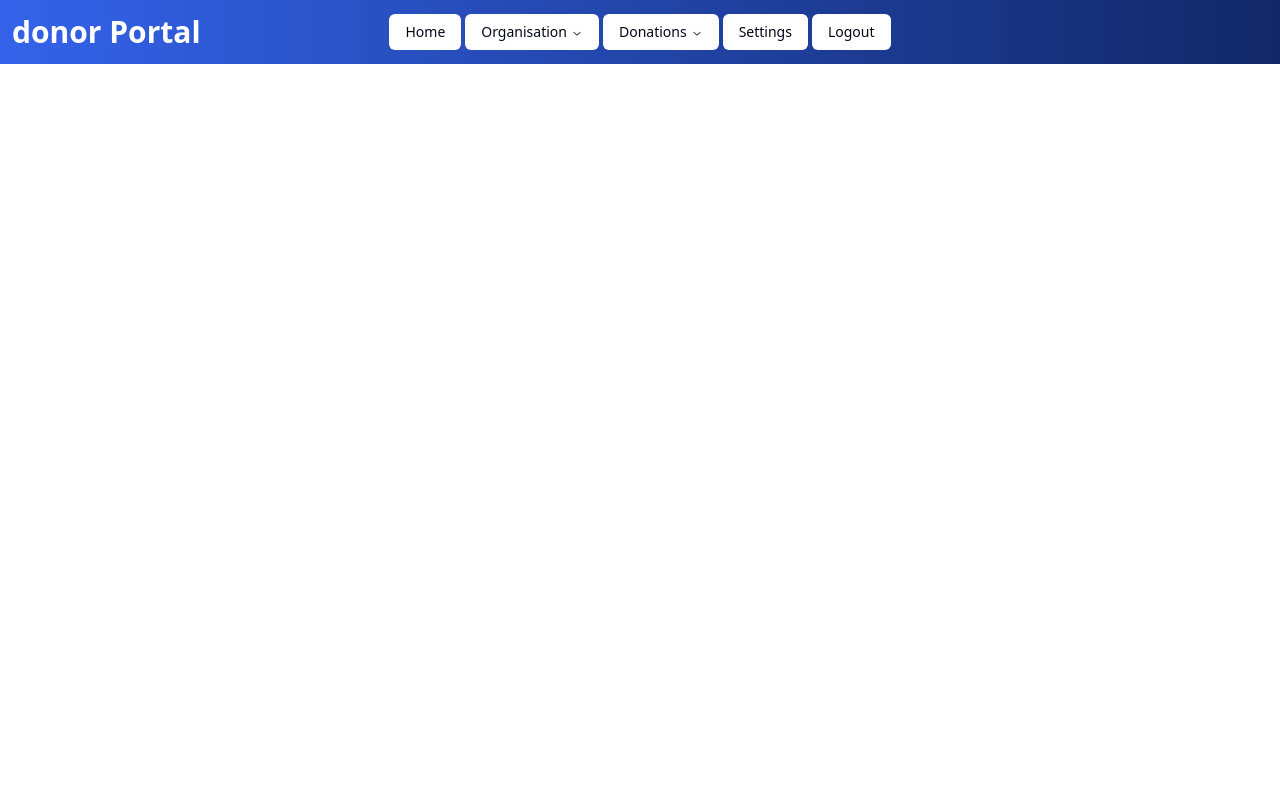
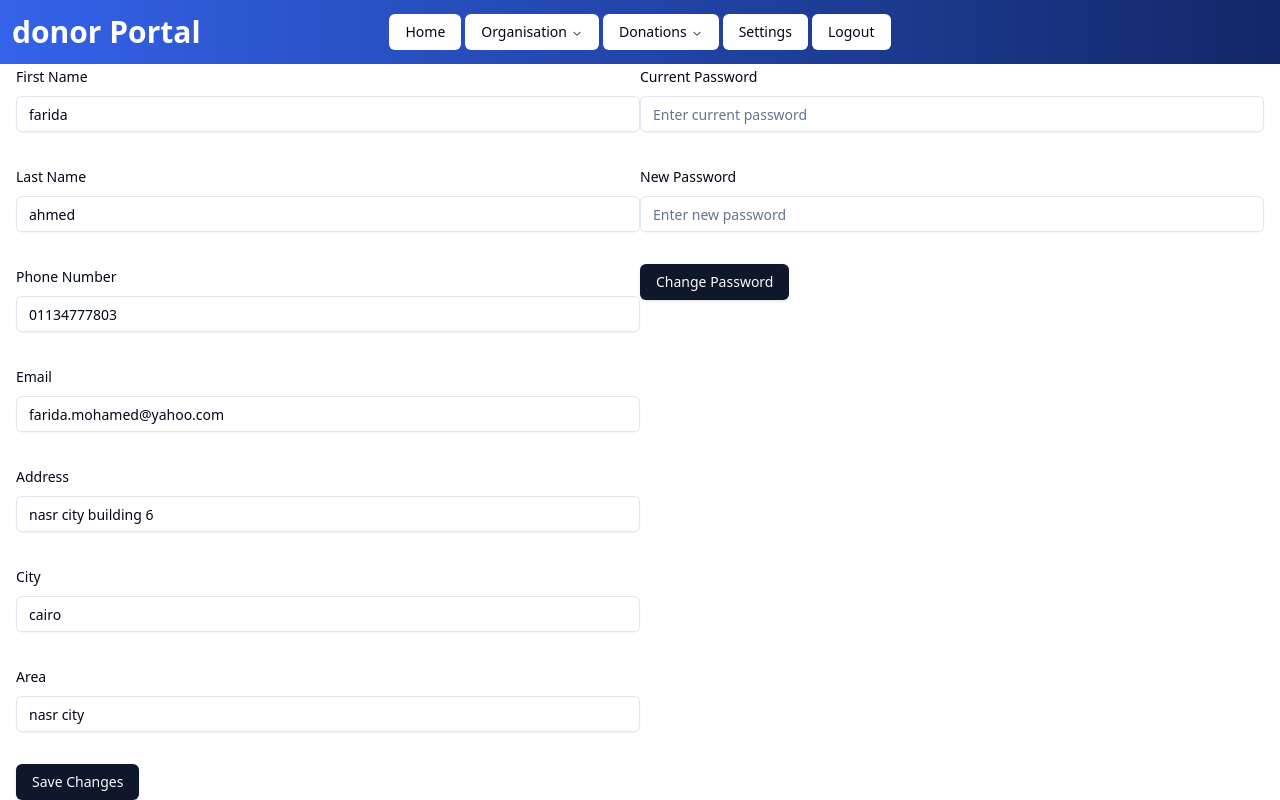
Before and after one commit to DottierDark/TempleSE, a React (Vite) app: page /donor/settings in a window 1280 px wide. Built offline with nearby package versions, Linux system fonts and the light colour scheme.

Commit message:
feat: styling details fields

```diff
--- a/src/App.tsx
+++ b/src/App.tsx
@@ -21,10 +21,11 @@ import DonorRequestsDetails from './Pages/Admin/Details/DonorRequestsDetails';
 import OrganizationRequestsDetails from './Pages/Admin/Details/OrganizationRequestsDetails';
 import Toy from './Pages/Donor/Details/Toy';
 import AccountSettings from './Pages/Admin/Views/AccountSettings';
-import DonorAccountSettings from './Pages/Donor/Views/AccountSettings';
+import DonorAccountSettings from './Pages/Donor/Views/DonorSettings';
 import Fulfilled from './Pages/Organisation/Views/Fulfilled';
 import Org from './Pages/Donor/Views/Org';
 import Teaching from './Pages/Donor/Views/TeacherPosts';
+import DonorSettings from './Pages/Donor/Views/DonorSettings';
 
 function App() {
 	return (
@@ -66,10 +67,7 @@ function App() {
 				<Route path="/donor/toy/" element={<Toy />} />
 				<Route path="/donor/clothes" element={<Clothes />} />
 				<Route path="/donor/food" element={<Food />} />
-				<Route
-					path="/donor/AccountSettings"
-					element={<DonorAccountSettings />}
-				/>
+				<Route path="/donor/settings" element={<DonorSettings />} />
 				<Route path="/donor/medical-supplies" element={<MedicalSupplies />} />
 				<Route path="/donor/school-supplies" element={<SchoolSupplies />} />
 				<Route path="/donor/blood-donation" element={<Blood />} />
--- a/src/Components/TopBar.tsx
+++ b/src/Components/TopBar.tsx
@@ -138,7 +138,7 @@ export default function TopBar() {
 		{
 			name: "Settings",
 			key: "settings",
-			href: `/${type}/AccountSettings`,
+			href: `/${type}/settings`,
 		},
 		{
 			name: "Logout",
--- a/src/Components/details/fields/ImageField.tsx
+++ b/src/Components/details/fields/ImageField.tsx
@@ -53,8 +53,8 @@ export default function ImageField({
 					) : (
 						image
 					)}
+					<FormDescription>{description}</FormDescription>
 					{addEditMode && <FormMessage />}
-					<FormDescription>{description}</FormDescription>
 				</FormItem>
 			)}
 		/>
--- a/src/Components/details/fields/MapField.tsx
+++ b/src/Components/details/fields/MapField.tsx
@@ -47,7 +47,7 @@ export default function MapField({
 				control={form.control}
 				name={name}
 				render={({ field }) => (
-					<FormItem>
+					<FormItem className="flex flex-col h-[400px]">
 						<FormLabel>{label}</FormLabel>
 						<FormControl>
 							<Input
@@ -59,7 +59,7 @@ export default function MapField({
 							{map}
 						</FormControl>
 						<FormDescription>{description}</FormDescription>
-						<FormMessage />
+						{addEditMode && <FormMessage />}
 					</FormItem>
 				)}
 			/>
--- a/src/Components/details/fields/NumberField.tsx
+++ b/src/Components/details/fields/NumberField.tsx
@@ -35,7 +35,7 @@ export default function NumberField({
 			control={form.control}
 			name={name}
 			render={({ field }) => (
-				<FormItem className="flex flex-col">
+				<FormItem className="flex flex-col h-[120px]">
 					<FormLabel>{label}</FormLabel>
 					{addEditMode ? (
 						<>
@@ -53,8 +53,8 @@ export default function NumberField({
 							{value}
 						</span>
 					)}
+					<FormDescription>{description}</FormDescription>
 					{addEditMode && <FormMessage />}
-					<FormDescription>{description}</FormDescription>
 				</FormItem>
 			)}
 		/>
--- a/src/Components/details/fields/TextField.tsx
+++ b/src/Components/details/fields/TextField.tsx
@@ -35,7 +35,7 @@ export default function TextField({
 			control={form.control}
 			name={name}
 			render={({ field }) => (
-				<FormItem className="flex flex-col">
+				<FormItem className="flex flex-col h-[120px]">
 					<FormLabel>{label}</FormLabel>
 					{addEditMode ? (
 						<>
@@ -53,8 +53,8 @@ export default function TextField({
 							{value}
 						</span>
 					)}
+					<FormDescription>{description}</FormDescription>
 					{addEditMode && <FormMessage />}
-					<FormDescription>{description}</FormDescription>
 				</FormItem>
 			)}
 		/>
--- a/src/Pages/Donor/Views/AccountSettings.tsx
+++ b/src/Pages/Donor/Views/DonorSettings.tsx
@@ -17,39 +17,39 @@ import {
 import { Input } from '../../../Components/shadcn/ui/input';
 
 const formSchema = z.object({
-	currentPassword: z.string().min(6, {
+	current_password: z.string().min(6, {
 		message: 'Password must be at least 6 characters.',
 	}),
-	newPassword: z.string().min(6, {
+	new_password: z.string().min(6, {
 		message: 'New password must be at least 6 characters.',
 	}),
 });
 
 const formInfoSchema = z.object({
-	firstName: z.string().min(2, {
-		message: 'First name must be at least 2 characters.',
+	first_name: z.string().min(2, {
+		message: 'First name must be at least 3 characters.',
 	}),
 	lastName: z.string().min(2, {
-		message: 'Last name must be at least 2 characters.',
+		message: 'Last name must be at least 3 characters.',
 	}),
 	phoneNumber: z.string().min(8, {
-		message: 'Phone number must be at least 8 characters.',
+		message: 'Phone number must be at least 11 characters.',
 	}),
 	email: z.string().email({
 		message: 'Invalid email format.',
 	}),
 	address: z.string().min(2, {
-		message: 'Address must be at least 2 characters.',
+		message: 'Address must be at least 10 characters.',
 	}),
 	city: z.string().min(2, {
 		message: 'City name must be at least 2 characters.',
 	}),
 	area: z.string().min(2, {
-		message: 'Area name must be at least 2 characters.',
+		message: 'Area name must be at least 5 characters.',
 	}),
 });
 
-export default function AccountSettings() {
+export default function DonorSettings() {
 	const navigate = useNavigate();
 	const [passwordChanged, setPasswordChanged] = useState(false);
 	const [infoSaved, setInfoSaved] = useState(false);
```
